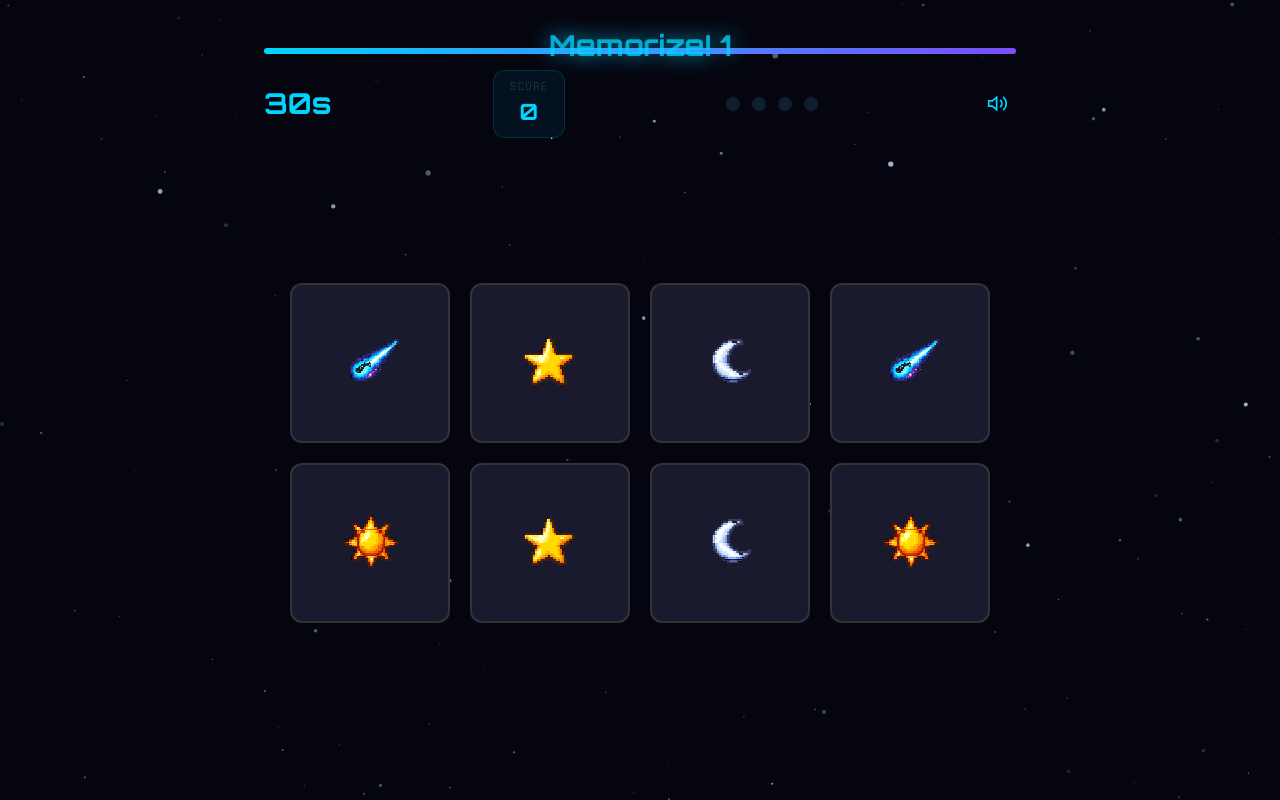
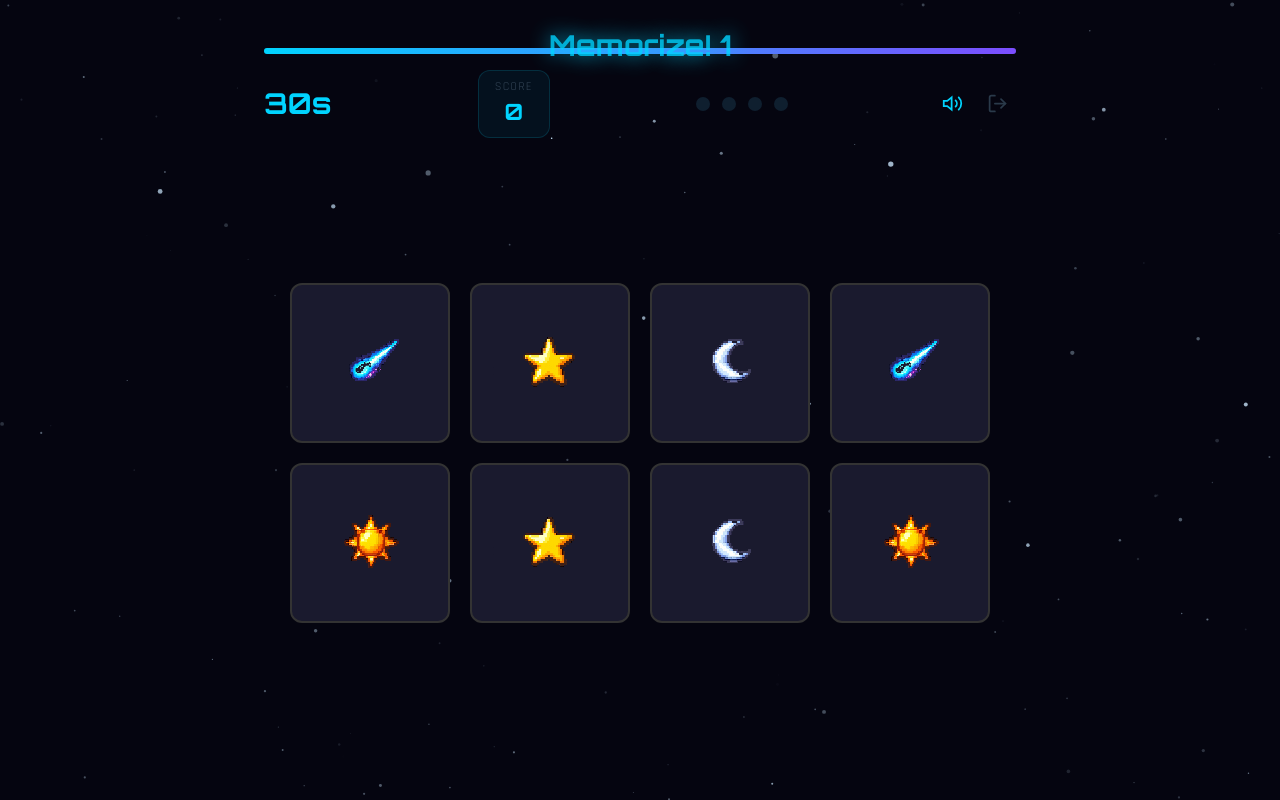
Before and after one commit to Danielroxs/cosmic-memory-game, a React (Vite) app: page / in a window 1280 px wide. Both pictures are taken after a click on the button "START GAME". Built offline with nearby package versions, Linux system fonts and the light colour scheme.

Commit message:
feat: quit button to return to main menu during game

```diff
--- a/src/App.jsx
+++ b/src/App.jsx
@@ -29,6 +29,7 @@ export default function App() {
         <GameScreen
           onWin={(score, timeLeft) => navigate('result', { won: true, score, timeLeft })}
           onLose={(score) => navigate('result', { won: false, score, timeLeft: 0 })}
+          onMenu={() => navigate('intro')}
         />
       )}
       {screen === 'result' && (
--- a/src/components/GameScreen.jsx
+++ b/src/components/GameScreen.jsx
@@ -26,10 +26,20 @@ function SoundIcon() {
   )
 }
 
+function QuitIcon() {
+  return (
+    <svg width="21" height="21" viewBox="0 0 24 24" fill="none" stroke="currentColor" strokeWidth="2" strokeLinecap="round">
+      <path d="M9 21H5a2 2 0 0 1-2-2V5a2 2 0 0 1 2-2h4"/>
+      <polyline points="16 17 21 12 16 7"/>
+      <line x1="21" y1="12" x2="9" y2="12"/>
+    </svg>
+  )
+}
+
 const TOTAL_TIME   = 30
 const PEEK_SECONDS = 3
 
-export default function GameScreen({ onWin, onLose }) {
+export default function GameScreen({ onWin, onLose, onMenu }) {
   const [cards,      setCards]      = useState(() => createDeck())
   const [flipped,    setFlipped]    = useState([])
   const [locked,     setLocked]     = useState(true)
@@ -96,6 +106,11 @@ export default function GameScreen({ onWin, onLose }) {
       setTimeout(() => onLose(scoreRef.current), 700)
     }
   }, [timeUp])
+
+  function handleQuit() {
+    stopBgMusic()
+    onMenu()
+  }
 
   function handleCardClick(card) {
     resumeAudioCtx()
@@ -178,7 +193,6 @@ export default function GameScreen({ onWin, onLose }) {
         </div>
       )}
 
-      {/* Top bar */}
       <div
         className="relative z-10 w-full flex flex-col px-6"
         style={{ paddingTop: 'clamp(40px, 6vh, 70px)', maxWidth: '800px', margin: '0 auto', width: '100%' }}
@@ -212,6 +226,7 @@ export default function GameScreen({ onWin, onLose }) {
             ))}
           </div>
 
+          <div className="flex items-center gap-2">
             <button
               onClick={() => setMuted(m => !m)}
               className="p-2 rounded-full hover:bg-white/10 transition-colors"
@@ -219,17 +234,21 @@ export default function GameScreen({ onWin, onLose }) {
             >
               {muted ? <MuteIcon /> : <SoundIcon />}
             </button>
+            <button
+              onClick={handleQuit}
+              className="p-2 rounded-full hover:bg-white/10 transition-colors"
+              style={{ color: '#2a3a4a' }}
+            >
+              <QuitIcon />
+            </button>
+          </div>
         </div>
       </div>
 
-      {/* Cards — fill remaining space */}
       <div className="relative z-10 flex-1 flex items-center justify-center w-full px-6" style={{ paddingBottom: 'clamp(16px, 4vh, 40px)' }}>
         <div
           className="grid grid-cols-4 w-full"
-          style={{
-            gap: 'clamp(8px, 2vw, 20px)',
-            maxWidth: 'min(90vh, 700px)',
-          }}
+          style={{ gap: 'clamp(8px, 2vw, 20px)', maxWidth: 'min(90vh, 700px)' }}
         >
           {cards.map(card => (
             <Card
```
Lines whose indentation alone changed are shown as unchanged.
